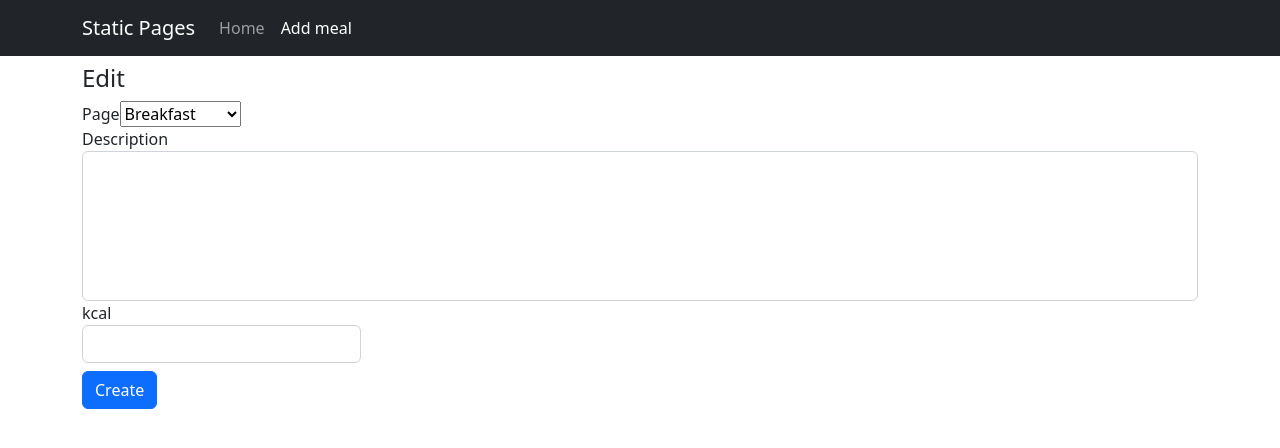
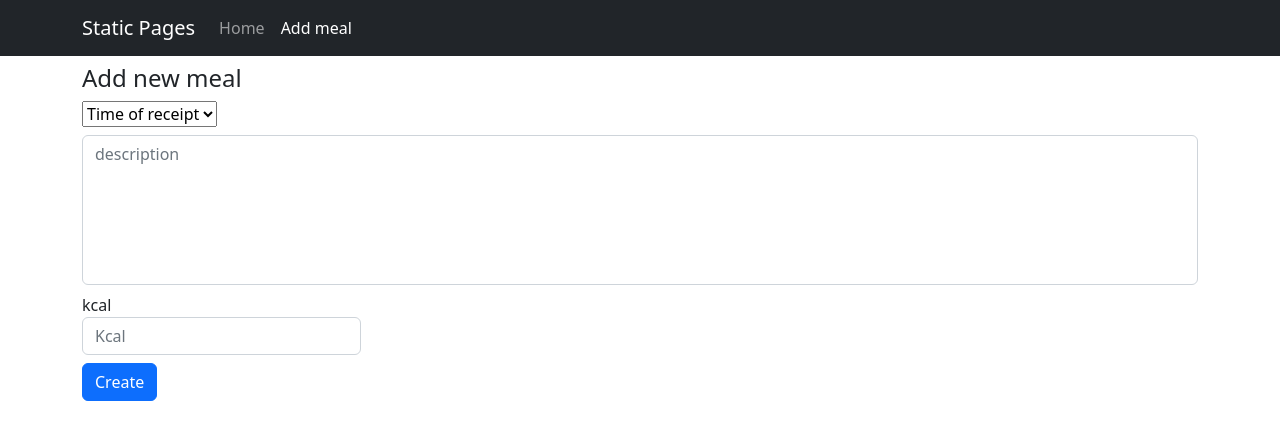
Before and after one commit to arsOk200/js17hw66ArsOk, a React (Create React App) app: page /new-meal in a window 1280 px wide. Shown: the top 448 px of the page. Built offline with nearby package versions, Linux system fonts and the light colour scheme.

Commit message:
created logic for form, added spinners and already finish

```diff
--- a/src/App.tsx
+++ b/src/App.tsx
@@ -2,56 +2,53 @@ import React, {useCallback, useEffect, useState} from 'react';
 import Layout from "./Components/Layout/Layout";
 import {Route, Routes, useLocation} from "react-router-dom";
 import All from "./Containers/All/All";
-import Form from "./Components/Form/Form";
+
 import {ApiMealsList, Meal} from "./type";
 import axiosApi from "./axiosApi";
+import EditMeal from "./Containers/Edit-Meal/EditMeal";
+import NewMeal from "./Containers/New-Meal/New-Meal";
 
 function App() {
   const [loading, setLoading] = useState(false);
   const [meals, setMeals] = useState<Meal[]>([]);
   const location = useLocation();
 
-  const fetchMeals =useCallback(async () => {
+  const fetchMeals = useCallback(async () => {
     try {
       setLoading(true)
       const mealResponse = await axiosApi.get<ApiMealsList | null>('/meal.json');
       const meals = mealResponse.data;
 
-      if(!meals) {
+      if (!meals) {
         return setMeals([]);
       }
-      const newMeal = Object.keys(meals).map(id=> {
+      const newMeal = Object.keys(meals).map(id => {
         const meal = meals[id];
         return {
-          ...meal,id,
+          ...meal, id,
         }
       });
-
       setMeals(newMeal);
-
     } finally {
       setLoading(false)
     }
-
-
   }, []);
 
   useEffect(() => {
-    if(location.pathname === '/'){
+    if (location.pathname === '/') {
       void fetchMeals();
     }
-  }, [location, fetchMeals])
+  }, [location, fetchMeals]);
 
-  return (
-    <Layout>
-     <Routes>
-        <Route path='/' element={<All meals={meals}/>}/>
-        <Route path='/new-meal' element={<Form/>}/>
-        <Route path='/edit-meal/:id' element={<Form/>}/>
-        <Route path="*" element={(<h1>Not found!</h1>)}/>
-     </Routes>
-    </Layout>
-  );
+
+  return (<Layout>
+    <Routes>
+      <Route path='/' element={<All meals={meals} loading={loading} fetchMeals={fetchMeals}/>}/>
+      <Route path='/new-meal' element={<NewMeal/>}/>
+      <Route path={'/edit-meal/:id'} element={<EditMeal/>}/>
+      <Route path="*" element={(<h1>Not found!</h1>)}/>
+    </Routes>
+  </Layout>);
 }
 
 export default App;
--- a/src/Components/Form/Form.tsx
+++ b/src/Components/Form/Form.tsx
@@ -1,28 +1,71 @@
-import React from 'react';
+import React, {useState} from 'react';
+import {ApiMeal, MealMutation} from "../../type";
+import ButtonSpinner from "../Spinner/ButtonSpinner";
 
-const Form = () => {
-  return (
-    <form>
-    <h4>Edit</h4>
-    <div className="form-group">
-      <label htmlFor="page">Page</label>
-      <select name="page" id="page">
-        <option disabled value=''>Select a meal</option>
+interface Props {
+  onSubmit: (meal: ApiMeal) => void;
+  existingMeal?: MealMutation;
+  isEdit?: boolean;
+  isUpdating?: boolean;
+}
+
+const initialState: MealMutation = {
+  TimeOfReceipt: '', description: '', kcal: '',
+}
+
+
+const Form: React.FC<Props> = (
+  {onSubmit,
+    existingMeal = initialState,
+    isEdit = false,
+    isUpdating = false}) => {
+
+  const [meal, setMeal] = useState<MealMutation>(existingMeal);
+
+  const onMealChange = (e: React.ChangeEvent<HTMLSelectElement | HTMLTextAreaElement | HTMLInputElement>) => {
+    const {name, value} = e.target;
+    setMeal(prev => ({...prev, [name]: value}));
+  };
+
+  const onFormSubmit = (e: React.FormEvent) => {
+    e.preventDefault();
+    onSubmit({
+      ...meal,
+    })
+  };
+
+
+  return (<form onSubmit={onFormSubmit}>
+    <h4>{isEdit ? 'Edit meal' : 'Add new meal'}</h4>
+    <div className="form-group mb-2">
+      <select required name="TimeOfReceipt" id="TimeOfReceipt"
+              value={meal.TimeOfReceipt} onChange={onMealChange}>
+        <option disabled value=''>Time of receipt</option>
         <option>Breakfast</option>
         <option>Lunch</option>
         <option>Snack</option>
         <option>Dinner</option>
       </select>
     </div>
-    <div className="form-group">
-      <label htmlFor="description">Description</label>
-      <textarea id="description" name="description" className="form-control" style={{resize:'none',height:'150px'} }/>
+    <div className="form-group mb-2">
+      <textarea id="description" placeholder='description'
+                name="description" className="form-control"
+                value={meal.description} onChange={onMealChange}
+                style={{resize: 'none', height: '150px'}}
+      />
     </div>
     <div className="form-group mb-2 w-25">
       <label htmlFor="kcal">kcal</label>
-      <input id="kcal" name="kcal" type="number" className="form-control"/>
+      <input required placeholder='Kcal'
+             id="kcal" name="kcal" type="number"
+             className="form-control"
+             value={meal.kcal}
+             onChange={onMealChange}
+      />
     </div>
-    <button type="submit" className="btn btn-primary">Create</button>
+    <button type="submit" disabled={isUpdating} className="btn btn-primary">
+      {isUpdating && <ButtonSpinner/>} {isEdit ? 'Update' : 'Create'}
+    </button>
   </form>);
 };
 
--- a/src/Components/Item/Item.tsx
+++ b/src/Components/Item/Item.tsx
@@ -1,25 +1,27 @@
 import React from 'react';
 import {Link} from "react-router-dom";
 import {Meal} from "../../type";
+import ButtonSpinner from "../Spinner/ButtonSpinner";
 
-interface Props{
-  meal:Meal;
+interface Props {
+  meal: Meal;
+  onDelete: React.MouseEventHandler;
+  deleting: boolean;
 }
 
-const Item:React.FC<Props> = ({meal}) => {
-  return (
-    <div className="card mb-2">
+const Item: React.FC<Props> = ({meal, onDelete, deleting = false}) => {
+  return (<div className="card mb-2">
       <h5 className="card-header">{meal.TimeOfReceipt}</h5>
       <div className="card-body">
         <p className="card-text">{meal.description}</p>
         <p className="card-text"><strong>{meal.kcal}</strong> Kcal</p>
         <p className='d-flex gap-2 mt-2'>
-          <button className='btn btn-danger'>Delete</button>
-          <Link className='btn btn-primary' to={'/edit-meal/:'}>Edit</Link>
+          <button className='btn btn-danger' disabled={deleting} onClick={onDelete}>{deleting && <ButtonSpinner/>}Delete
+          </button>
+          <Link className='btn btn-primary' to={'/edit-meal/' + meal.id}>Edit</Link>
         </p>
       </div>
-    </div>
-  );
+    </div>);
 };
 
 export default Item;
--- a/src/Components/List/List.tsx
+++ b/src/Components/List/List.tsx
@@ -2,19 +2,19 @@ import React from 'react';
 import Item from "../Item/Item";
 import {Meal} from "../../type";
 
-interface Props{
-  meals:Meal[];
+interface Props {
+  meals: Meal[];
+  deleteMeal: (id: string) => void;
+  deleting: boolean
 }
 
-const List:React.FC<Props>= ({meals}) => {
-  return (
-    <>
-      {meals.map((meal) => (
-        <Item key={meal.id}
-              meal={meal}/>
-      ))}
-    </>
-  );
+const List: React.FC<Props> = ({meals, deleteMeal, deleting}) => {
+  return (<>
+      {meals.map((meal) => (<Item key={meal.id}
+                                  meal={meal}
+                                  onDelete={() => deleteMeal(meal.id)}
+                                  deleting={deleting}/>))}
+    </>);
 };
 
 export default List;
--- /dev/null
+++ b/src/Components/Spinner/ButtonSpinner.tsx
@@ -0,0 +1,10 @@
+import React from 'react';
+
+const ButtonSpinner = () => {
+  return (<>
+      <span className='spinner-border spinner-border-sm me-2'></span>
+      <span className='visually-hidden'>Loading...</span>
+    </>);
+};
+
+export default ButtonSpinner;
--- /dev/null
+++ b/src/Components/Spinner/Spinner.tsx
@@ -0,0 +1,11 @@
+import React from 'react';
+
+const Spinner = () => {
+  return (
+    <div className="spinner-border text-primary" role="status">
+      <span className="visually-hidden">Loading...</span>
+    </div>
+  );
+};
+
+export default Spinner;
--- a/src/Containers/All/All.tsx
+++ b/src/Containers/All/All.tsx
@@ -1,17 +1,31 @@
-import React from 'react';
+import React, {useState} from 'react';
 import List from "../../Components/List/List";
 import {Meal} from "../../type";
+import Spinner from "../../Components/Spinner/Spinner";
+import axiosApi from "../../axiosApi";
 
-interface Props{
-  meals:Meal[];
+interface Props {
+  loading: boolean
+  meals: Meal[];
+  fetchMeals: () => void;
 }
 
-const All:React.FC<Props> = ({meals}) => {
-  return (
-    <>
-     <List meals={meals}/>
-    </>
-  );
+const All: React.FC<Props> = ({meals, loading, fetchMeals}) => {
+
+  const [deleting, setDeleting] = useState(false);
+  const deleteMeal = async (id: string) => {
+    try {
+      setDeleting(true)
+      await axiosApi.delete('/meal/' + id + '.json');
+      await fetchMeals();
+    } finally {
+      setDeleting(false);
+    }
+  }
+
+  return (<>
+      {loading ? <Spinner/> : (<List meals={meals} deleteMeal={deleteMeal} deleting={deleting}/>)}
+    </>);
 };
 
 export default All;
--- /dev/null
+++ b/src/Containers/Edit-Meal/EditMeal.tsx
@@ -0,0 +1,44 @@
+import React, {useCallback, useEffect, useState} from 'react';
+
+import {useNavigate, useParams} from "react-router-dom";
+import {ApiMeal} from "../../type";
+import axiosApi from "../../axiosApi";
+import Form from "../../Components/Form/Form";
+
+const EditMeal = () => {
+  const {id} = useParams();
+  const navigate = useNavigate();
+  const [meal, setMeal] = useState<ApiMeal | null>(null);
+  const [updating, setUpdating] = useState(false);
+
+  const fetchOneMeal = useCallback(async () => {
+
+    const mealResponse = await axiosApi.get<ApiMeal>('/meal/' + id + '.json');
+    setMeal(mealResponse.data);
+
+  }, [id]);
+
+  useEffect(() => {
+    void fetchOneMeal();
+  }, [fetchOneMeal]);
+
+  const updateMeal = async (meal: ApiMeal) => {
+    try {
+      setUpdating(true);
+      await axiosApi.put('/meal/' + id + '.json' + meal);
+      navigate('/');
+    } finally {
+      setUpdating(false);
+    }
+  };
+
+  const existingMeal = meal && {
+    ...meal, kcal: meal.kcal.toString(),
+  }
+
+  return (<div className='col'>
+      {existingMeal && (<Form onSubmit={updateMeal} existingMeal={existingMeal} isUpdating={updating} isEdit/>)}
+    </div>);
+};
+
+export default EditMeal;
--- /dev/null
+++ b/src/Containers/New-Meal/New-Meal.tsx
@@ -0,0 +1,24 @@
+import React, {useState} from 'react';
+import {useNavigate} from "react-router-dom";
+import axiosApi from "../../axiosApi";
+import {ApiMeal} from "../../type";
+import Form from "../../Components/Form/Form";
+
+const NewMeal: React.FC = () => {
+  const navigate = useNavigate();
+  const [creating, setCreating] = useState(false);
+  const createMeal = async (meal: ApiMeal) => {
+    try {
+      setCreating(true);
+      await axiosApi.post('/meal.json', meal);
+      navigate('/');
+    } finally {
+      setCreating(false);
+    }
+  };
+  return (<div className='col'>
+      <Form onSubmit={createMeal} isUpdating={creating}/>
+    </div>);
+};
+
+export default NewMeal;
```
Also changed, not shown: src/type.d.ts (+9 -10 lines).
